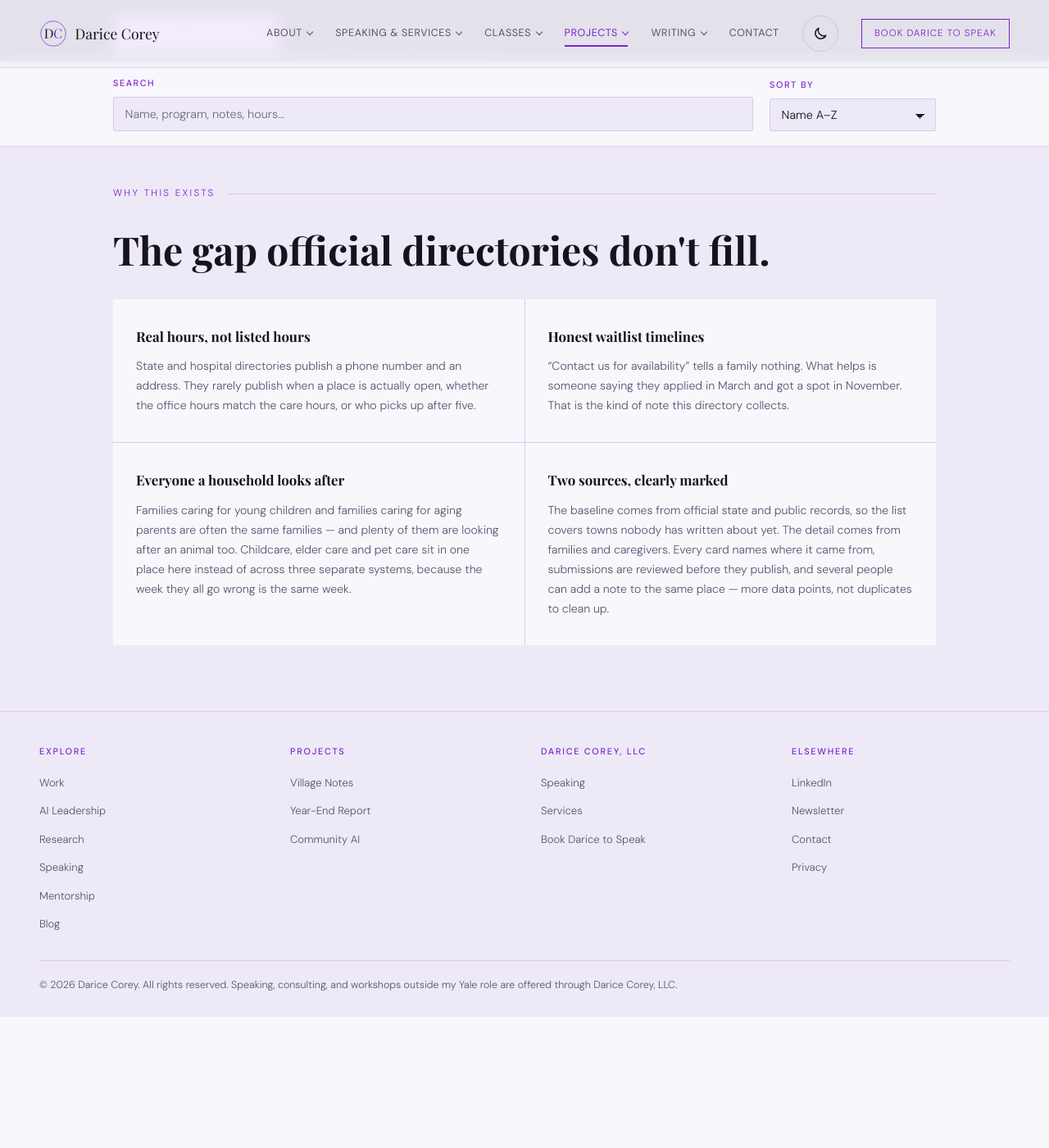
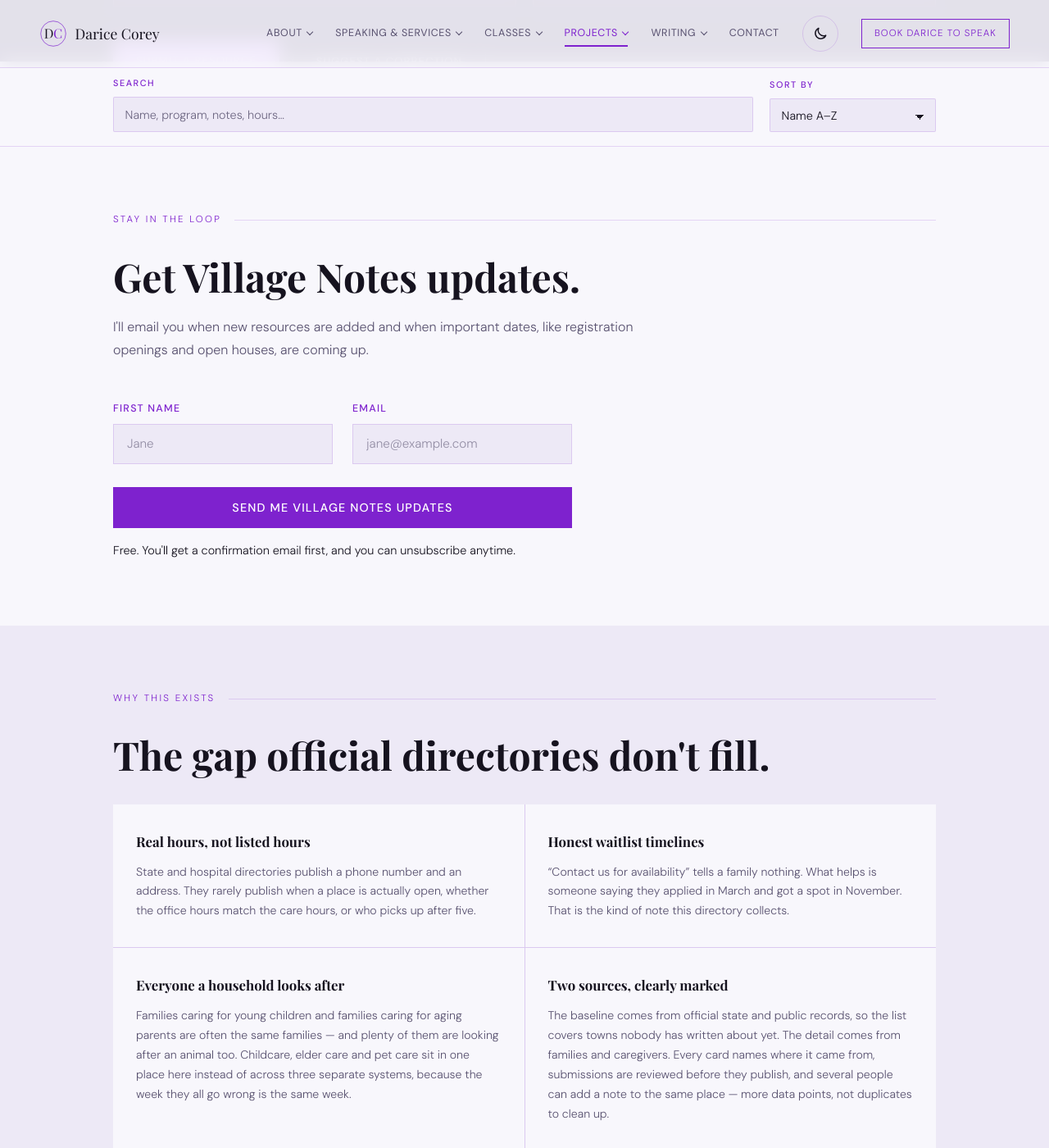
Before and after one commit to dcoreyrasm/dcoreyrasm.github.io, a Jekyll site: the page built from village-notes/index.html, in a window 1280 px wide and 1400 px high, scrolled down 23384 px. Shown: the whole window at 82% size. Built offline with Jekyll 4.4.1, drawn with Linux system fonts in a browser that asks for light colours; some web fonts are replaced; before the commit the page ends 24624 px from its top, so only the background shows below that; some of the changed text lies outside the part shown.

Commit message:
Add Village Notes updates signup (MailerLite)
Adds a hero link and a signup section to the Village Notes page that posts
to the new MailerLite form 'Village Notes Updates Signup' (double opt-in,
group: Village Notes Updates), using the same pattern as Workshop Updates.

Co-Authored-By: Claude Opus 5.5 <noreply@anthropic.com>
Claude-Session: https://claude.ai/code/session_01MTVNwNPrhwVB6vJEbqwg7j

```diff
--- a/village-notes/index.html
+++ b/village-notes/index.html
@@ -69,6 +69,7 @@
                alt="Village Notes — Connecticut Care Directory. People, resources, stronger communities." />
         </h1>
         <p class="vn-hero-lede">A searchable list of childcare, camps, high schools and teen programs, elder care, pet care, and food assistance across Connecticut, built from official state listings and public sources. Families and caregivers add what those records leave out &mdash; real operating hours, honest waitlist timelines, what it actually costs. Search it, filter it, and add what you know.</p>
+        <p class="vn-hero-signup">Want to hear when new resources and dates are added? <a href="#vn-updates">Get Village Notes updates</a>.</p>
         <div class="vn-hero-meta">
           <span id="vn-count-badge" class="vn-badge">Loading listings&hellip;</span>
           <span id="vn-updated" class="vn-updated"></span>
@@ -336,6 +337,30 @@
       </div>
     </section>
 
+    <!-- Village Notes updates signup. Posts to the MailerLite form
+         "Village Notes Updates Signup" (group: Village Notes Updates) using
+         the same no-reload pattern as the Workshop Updates form on
+         ai-for-beginners.html. MailerLite sends a confirmation email first
+         (double opt-in), so nobody is added without confirming. -->
+    <section class="vn-updates-section" id="vn-updates" aria-labelledby="vn-updates-heading">
+      <div class="container">
+        <p class="section-label">Stay in the Loop</p>
+        <h2 class="section-heading" id="vn-updates-heading">Get Village Notes updates.</h2>
+        <p class="section-sub">I'll email you when new resources are added and when important dates, like registration openings and open houses, are coming up.</p>
+        <form id="vn-updates-form" class="contact-form vn-updates-form" action="https://assets.mailerlite.com/jsonp/2474527/forms/202322533642405434/subscribe" method="POST" aria-label="Village Notes updates signup">
+          <div class="form-row">
+            <div class="form-group"><label for="vnu-name">First Name</label><input type="text" id="vnu-name" name="fields[name]" autocomplete="given-name" placeholder="Jane" /></div>
+            <div class="form-group"><label for="vnu-email">Email</label><input type="email" id="vnu-email" name="fields[email]" autocomplete="email" placeholder="jane@example.com" required aria-required="true" /></div>
+          </div>
+          <input type="hidden" name="ml-submit" value="1" />
+          <input type="hidden" name="anticsrf" value="true" />
+          <button type="submit" class="btn-primary">Send Me Village Notes Updates</button>
+          <p id="vnu-status" class="vn-updates-status" role="status" aria-live="polite"></p>
+        </form>
+        <p class="vn-updates-fine">Free. You'll get a confirmation email first, and you can unsubscribe anytime.</p>
+      </div>
+    </section>
+
     <section class="vn-about-section" aria-labelledby="vn-about-heading">
       <div class="container">
         <p class="section-label">Why This Exists</p>
@@ -406,5 +431,27 @@
   </footer>
 
   <script src="/village-notes/script.js?v={{ site.time | date: '%Y%m%d%H%M' }}" defer></script>
+  <script>
+    // Sends the Village Notes updates signup to MailerLite without leaving the page.
+    (function () {
+      var form = document.getElementById('vn-updates-form');
+      var status = document.getElementById('vnu-status');
+      if (!form || !window.fetch) return;
+      form.addEventListener('submit', function (e) {
+        e.preventDefault();
+        var btn = form.querySelector('button[type="submit"]');
+        btn.disabled = true;
+        fetch(form.action, { method: 'POST', body: new FormData(form), mode: 'no-cors' })
+          .then(function () {
+            form.reset();
+            status.textContent = "Thank you! Please check your email and confirm your signup.";
+          })
+          .catch(function () {
+            status.textContent = "Something went wrong. Please try again, or email info@daricecorey.com.";
+          })
+          .then(function () { btn.disabled = false; });
+      });
+    })();
+  </script>
 </body>
 </html>
--- a/village-notes/village-notes.css
+++ b/village-notes/village-notes.css
@@ -593,3 +593,14 @@ section.vn-submit-section { background:#2d1f4e; padding:5rem 0; }
   border:1px solid var(--line); border-radius:3px;
   color:var(--muted); background:transparent;
 }
+
+/* Village Notes updates signup (hero link and the section after "Add to the
+   Directory"). Section selector is element-qualified for the same reason as
+   the others above: styles.css sets padding on bare `section`. */
+.vn-hero-signup { font-size:.95rem; color:rgba(255,255,255,.8); max-width:640px; line-height:1.6; margin:-1rem 0 1.5rem; }
+.vn-hero-signup a { color:#c084fc; text-underline-offset:3px; }
+section.vn-updates-section { background:var(--bg); padding:5rem 0; }
+.vn-updates-form { margin:0; max-width:560px; }
+.vn-updates-status { margin-top:1rem; line-height:1.6; }
+.vn-updates-fine { font-size:.9rem; line-height:1.6; max-width:560px; margin-top:.5rem; }
+@media (max-width:640px) { .vn-updates-form .form-row { grid-template-columns:1fr; gap:0; } }
```
